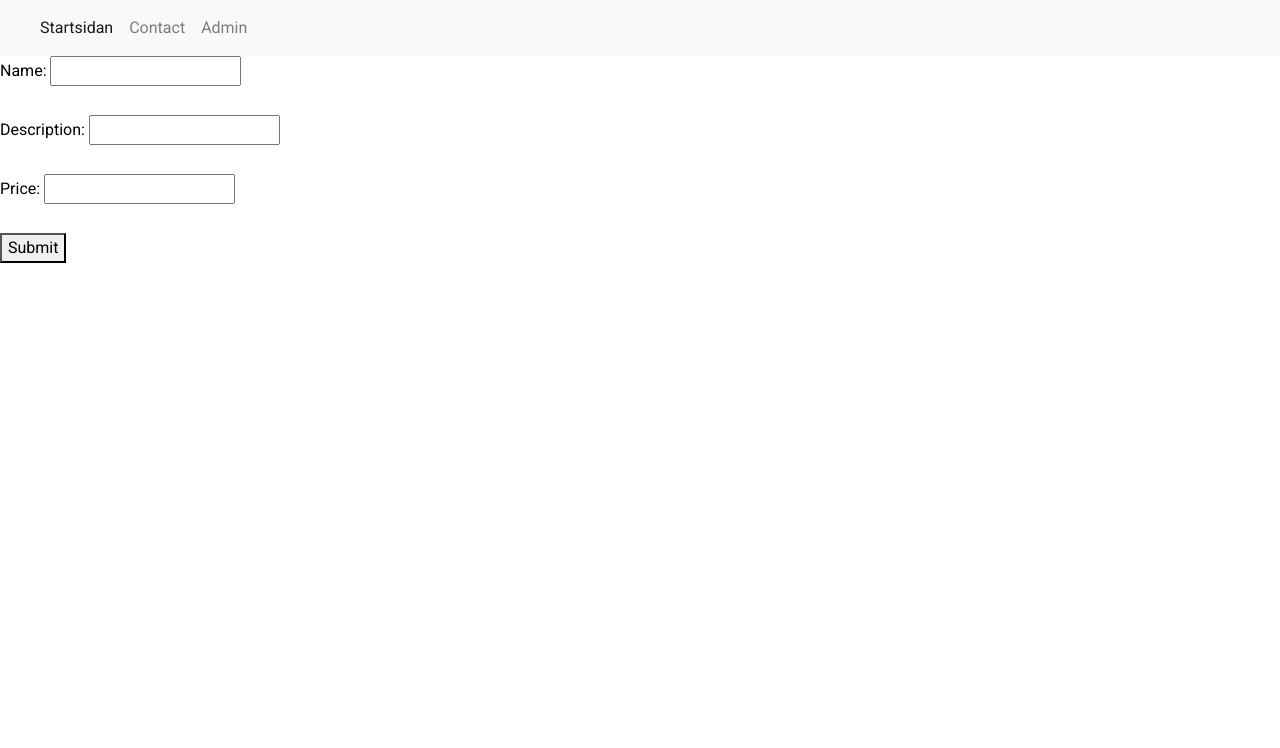
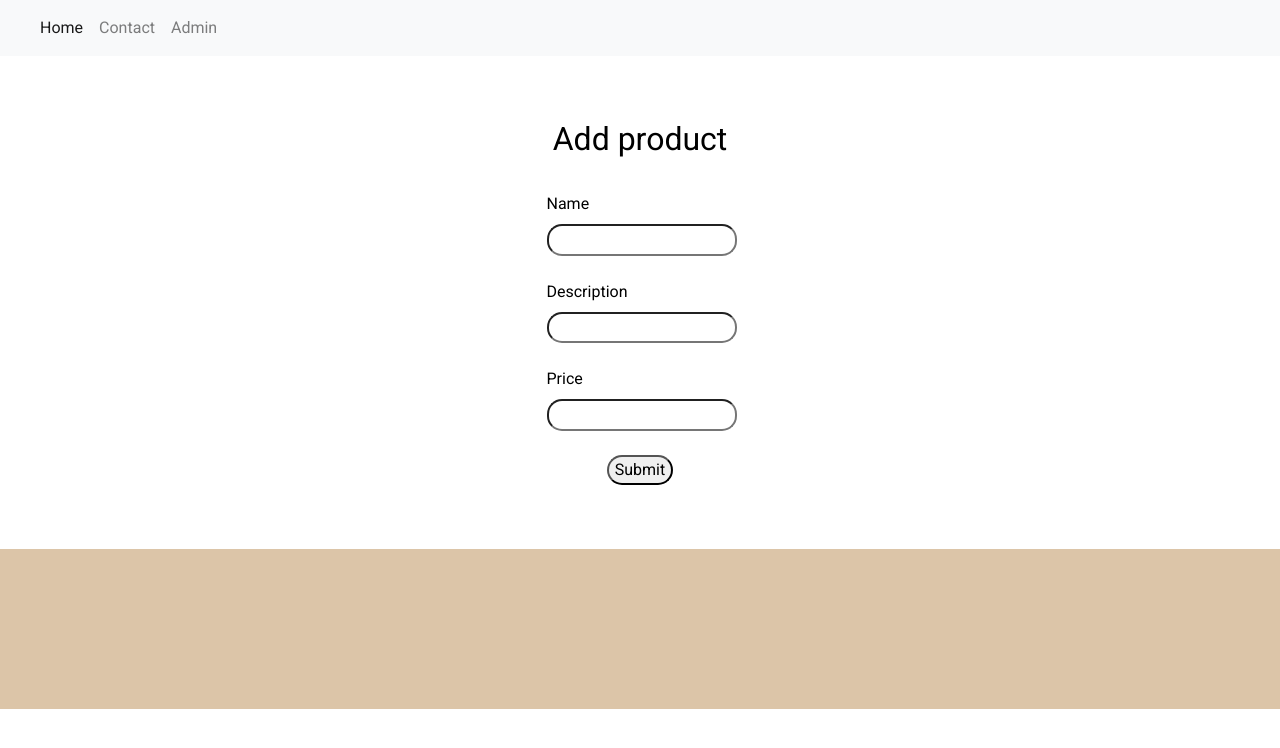
Before and after one commit to teacarolina/december, a website: page admin.html in a window 1280 px wide. Drawn offline with nearby package versions, Linux system fonts and the light colour scheme.

Commit message:
added scss to adminpage

```diff
--- a/admin.html
+++ b/admin.html
@@ -4,11 +4,11 @@
     <meta charset="UTF-8">
     <meta name="viewport" content="width=device-width, initial-scale=1.0">
     <link rel="stylesheet" href="https://cdn.jsdelivr.net/npm/bootstrap@4.5.3/dist/css/bootstrap.min.css" integrity="sha384-TX8t27EcRE3e/ihU7zmQxVncDAy5uIKz4rEkgIXeMed4M0jlfIDPvg6uqKI2xXr2" crossorigin="anonymous">
-	<link rel="stylesheet" href="https://cdnjs.cloudflare.com/ajax/libs/font-awesome/5.15.1/css/all.min.css" integrity="sha512-+4zCK9k+qNFUR5X+cKL9EIR+ZOhtIloNl9GIKS57V1MyNsYpYcUrUeQc9vNfzsWfV28IaLL3i96P9sdNyeRssA==" crossorigin="anonymous" />
+	  <link rel="stylesheet" href="https://cdnjs.cloudflare.com/ajax/libs/font-awesome/5.15.1/css/all.min.css" integrity="sha512-+4zCK9k+qNFUR5X+cKL9EIR+ZOhtIloNl9GIKS57V1MyNsYpYcUrUeQc9vNfzsWfV28IaLL3i96P9sdNyeRssA==" crossorigin="anonymous" />
     <link rel="stylesheet"href="https://cdnjs.cloudflare.com/ajax/libs/font-awesome/5.15.1/css/all.min.css"integrity="sha512-+4zCK9k+qNFUR5X+cKL9EIR+ZOhtIloNl9GIKS57V1MyNsYpYcUrUeQc9vNfzsWfV28IaLL3i96P9sdNyeRssA=="crossorigin="anonymous"/>
     <link rel="stylesheet" href="style.css"/>
     <script src="cards.js" defer></script>
-    <title>Document</title>
+    <title>Admin</title>
 </head>
 <body>
   <!--OBS! IDE! Lägg till lösenord på den här sidan så bara admin kommer in-->
@@ -20,28 +20,33 @@
                    </button>
                    <div class="collapse navbar-collapse" id="navbarNavAltMarkup">
                      <div class="navbar-nav">
-                       <a class="nav-link active" href="index.html">Startsidan<span class="sr-only">(current)</span></a>
+                       <a class="nav-link active" href="index.html">Home<span class="sr-only">(current)</span></a>
                        <a class="nav-link" href="#contact">Contact</a>
                        <a class="nav-link" href="admin.html">Admin</a>
                      </div>
                    </div>
-                 </nav>
-           </header>
-
-
+        </nav>
+    </header>
+    <!--Inputform for admin to add products to website-->
+    <div class="input--div">
+    <h2>Add product</h2>
     <form class="input--form">
-        <label for="name">Name:</label>
+        <label for="name">Name</label></br>
         <input type="text" id="name" name="name"><br><br>
-        <label for="description">Description:</label>
+        <label for="description">Description</label></br>
         <input type="text" id="description" name="description"><br><br>
-        <label for="price">Price:</label>
+        <label for="price">Price</label></br>
         <input type="text" id="price" name="price"><br><br>
-
       </form>
       <button id="button">Submit</button>
-
+    </div>
+    <!--Test section where added items now appear, working on adding them to homepage-->
       <section>
 
       </section>
+
+      <footer class="footer-section">
+
+      </footer>
 </body>
 </html>
--- a/cards.js
+++ b/cards.js
@@ -1,26 +1,34 @@
-function test(event) {
+//function that creates new cards based on input from admin on admin page
+function createCard(event) {
+    //stored value from input fields
     var name = document.querySelector("#name").value
     var description = document.querySelector("#description").value
     var price = document.querySelector("#price").value
 
+    //created a div that will be the container for the card
     var div = document.createElement("div")
     div.setAttribute("class", "card")
+    //selected where the created div should be placed
     var section = document.querySelector("section")
     section.appendChild(div)
 
+    //created h1 that stores the input from name field and stored h1 in div
     var h1 = document.createElement("h1")
     h1.innerHTML = name
     div.appendChild(h1)
 
+    //created p that stores the input from the price field and stored p in div
     var pPrice = document.createElement("p")
     pPrice.setAttribute("class", "price")
     pPrice.innerHTML = price
     div.appendChild(pPrice)
 
+    //created p that stores the input from the description field and stored p in div
     var pDescription = document.createElement("p")
     pDescription.innerHTML = description
     div.appendChild(pDescription)
 
+    //created p and button and stored p in div and button in p, added text to the button with innerHTML
     var pButton = document.createElement("p")
     var divButton = document.createElement("button")
     divButton.innerHTML = "Add to cart"
@@ -28,5 +36,6 @@ function test(event) {
     pButton.appendChild(divButton)
 }
 
+//selected already existing button on admin page and added eventlistener, when clicked the function above will run
 var btn = document.querySelector("#button")
-btn.addEventListener("click", test)
+btn.addEventListener("click", createCard)
--- /dev/null
+++ b/sass/admin.scss
@@ -0,0 +1,25 @@
+/*for admin page with inputfield*/
+
+.input--div {
+    display: flex;
+    align-items: center;
+    flex-direction: column;
+    margin-top: 5%;
+    margin-bottom: 5%;
+}
+
+.input--form {
+    margin-top: 2%;
+}
+
+#name, #description, #price {
+    border-radius: 15px;
+    padding: 1%;
+    /*so the line around the fields doesn't appear when clicked since the border radius is modified*/
+    outline: none;
+}
+
+#button {
+    border-radius: 15px;
+    outline: none;
+}
--- a/sass/main.scss
+++ b/sass/main.scss
@@ -2,3 +2,4 @@
 @import "./header.scss";
 @import "./landingpage.scss";
 @import "./footer.scss";
+@import "./admin.scss";
```
Also changed, not shown: cart.html (+1 -1 lines), index.html (+1 -1 lines), style.css.
